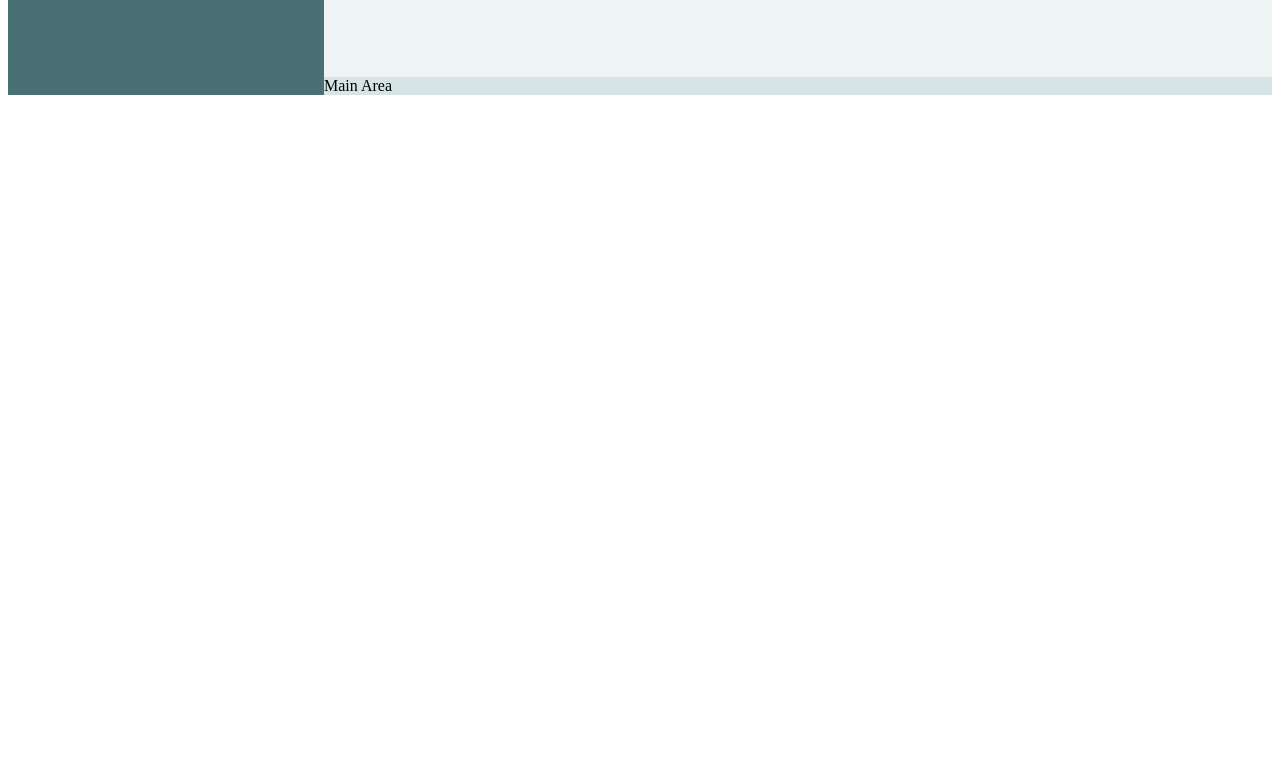
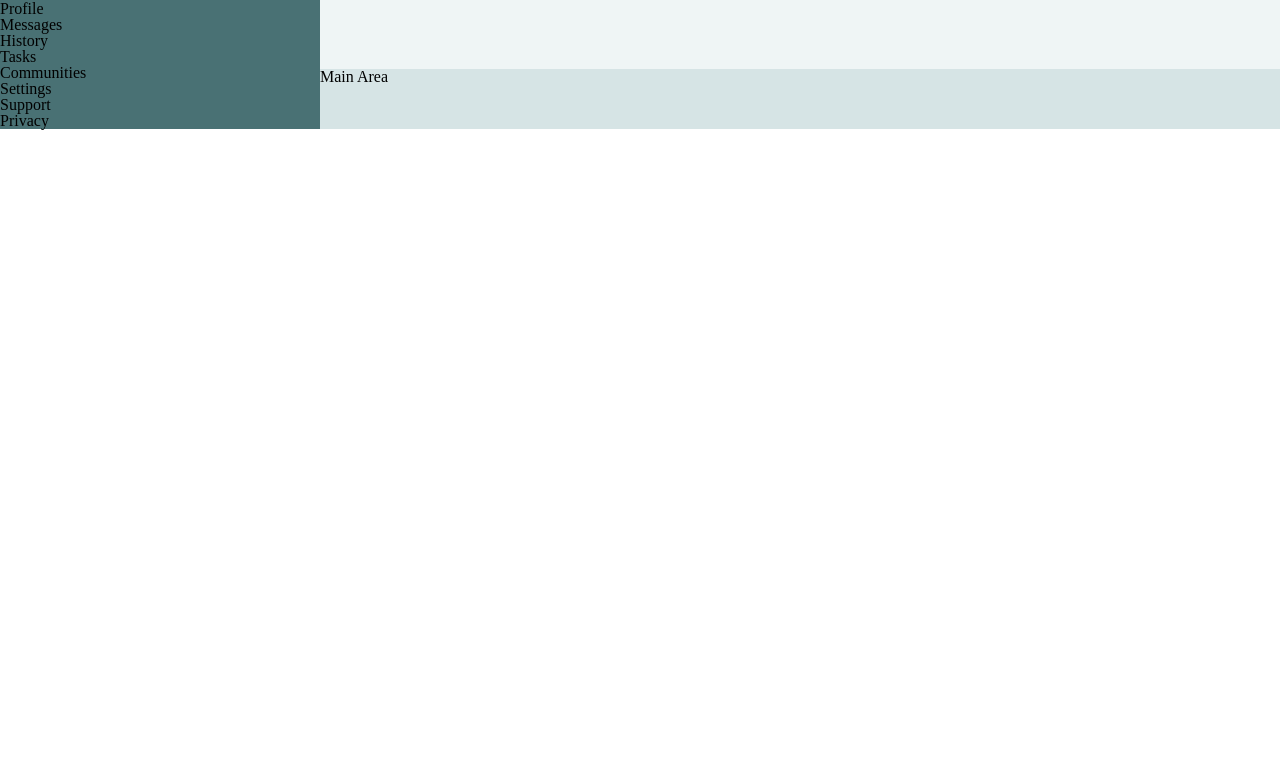
Before and after one commit to ryant4/adminpage, a plain HTML site: page index.html in a window 1280 px wide. Shown: the part 31-800 px from the top of the page. Drawn offline with Linux system fonts and the light colour scheme.

Commit message:
Add sidebar content and link css reset

```diff
--- a/index.html
+++ b/index.html
@@ -5,12 +5,34 @@
     <meta http-equiv="X-UA-Compatible" content="IE=edge">
     <meta name="viewport" content="width=device-width, initial-scale=1.0">
     <title>Admin Page</title>
+    <link rel="stylesheet" href="reset.css">
     <link rel="stylesheet" href="style.css">
 </head>
 <body>
     <div class="page-container">
         <div class="header"></div>
-        <div class="sidebar"></div>
+        <div class="sidebar">
+            <div class="logo">
+                Dashboard
+            </div>
+            <div class="menu-items">
+                <ul>
+                    <li>Home</li>
+                    <li>Profile</li>
+                    <li>Messages</li>
+                    <li>History</li>
+                    <li>Tasks</li>
+                    <li>Communities</li>
+                </ul>
+            </div>
+            <div class="settings-items">
+                <ul>
+                    <li>Settings</li>
+                    <li>Support</li>
+                    <li>Privacy</li>
+                </ul>
+            </div>
+        </div>
         <div class="main-content">Main Area</div>
     </div>
 </body>
--- /dev/null
+++ b/reset.css
@@ -0,0 +1,48 @@
+/* http://meyerweb.com/eric/tools/css/reset/
+   v2.0 | 20110126
+   License: none (public domain)
+*/
+
+html, body, div, span, applet, object, iframe,
+h1, h2, h3, h4, h5, h6, p, blockquote, pre,
+a, abbr, acronym, address, big, cite, code,
+del, dfn, em, img, ins, kbd, q, s, samp,
+small, strike, strong, sub, sup, tt, var,
+b, u, i, center,
+dl, dt, dd, ol, ul, li,
+fieldset, form, label, legend,
+table, caption, tbody, tfoot, thead, tr, th, td,
+article, aside, canvas, details, embed,
+figure, figcaption, footer, header, hgroup,
+menu, nav, output, ruby, section, summary,
+time, mark, audio, video {
+	margin: 0;
+	padding: 0;
+	border: 0;
+	font-size: 100%;
+	font: inherit;
+	vertical-align: baseline;
+}
+/* HTML5 display-role reset for older browsers */
+article, aside, details, figcaption, figure,
+footer, header, hgroup, menu, nav, section {
+	display: block;
+}
+body {
+	line-height: 1;
+}
+ol, ul {
+	list-style: none;
+}
+blockquote, q {
+	quotes: none;
+}
+blockquote:before, blockquote:after,
+q:before, q:after {
+	content: '';
+	content: none;
+}
+table {
+	border-collapse: collapse;
+	border-spacing: 0;
+}
--- a/style.css
+++ b/style.css
@@ -9,6 +9,9 @@
 .sidebar {
     grid-area: sidebar;
     background-color: #497174;
+    display: grid;
+    grid-template-columns: 1fr;
+    grid-template-rows: max-content max-content max-content;
 }
 
 .header {
```
